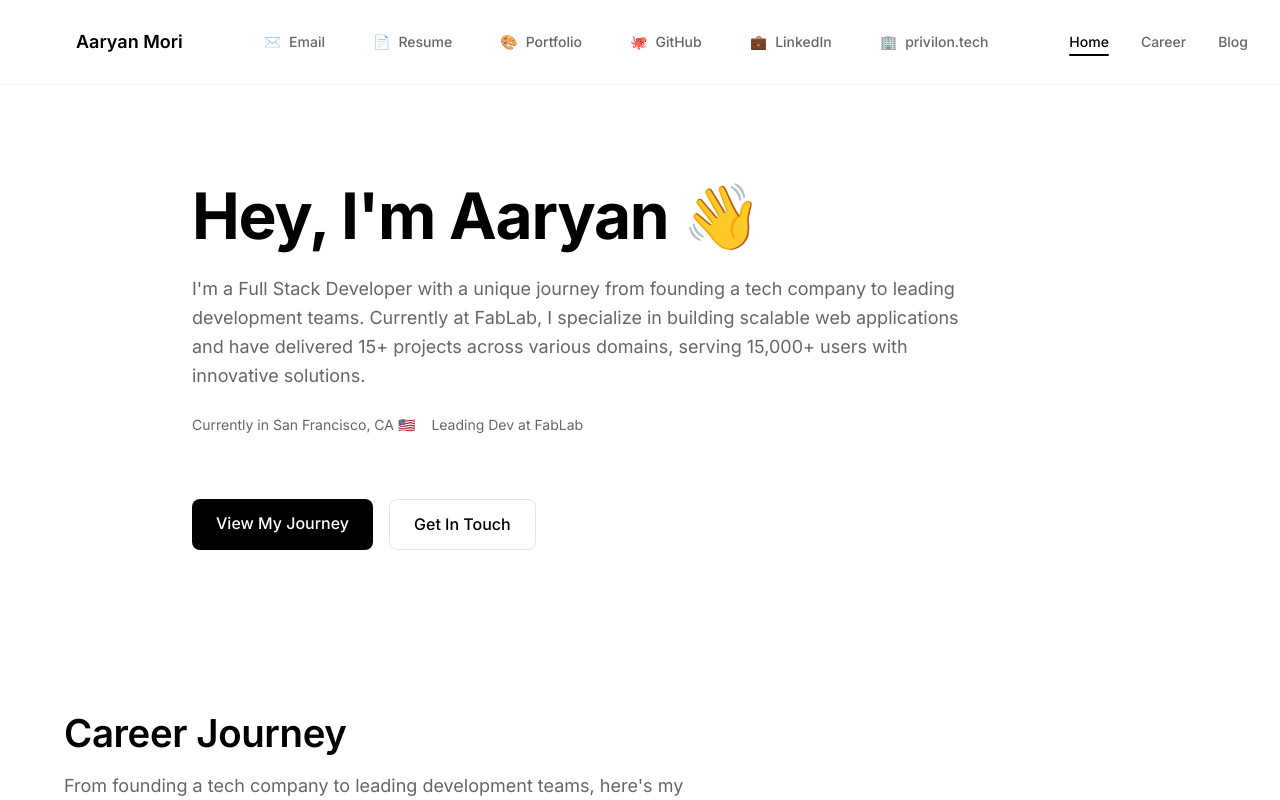
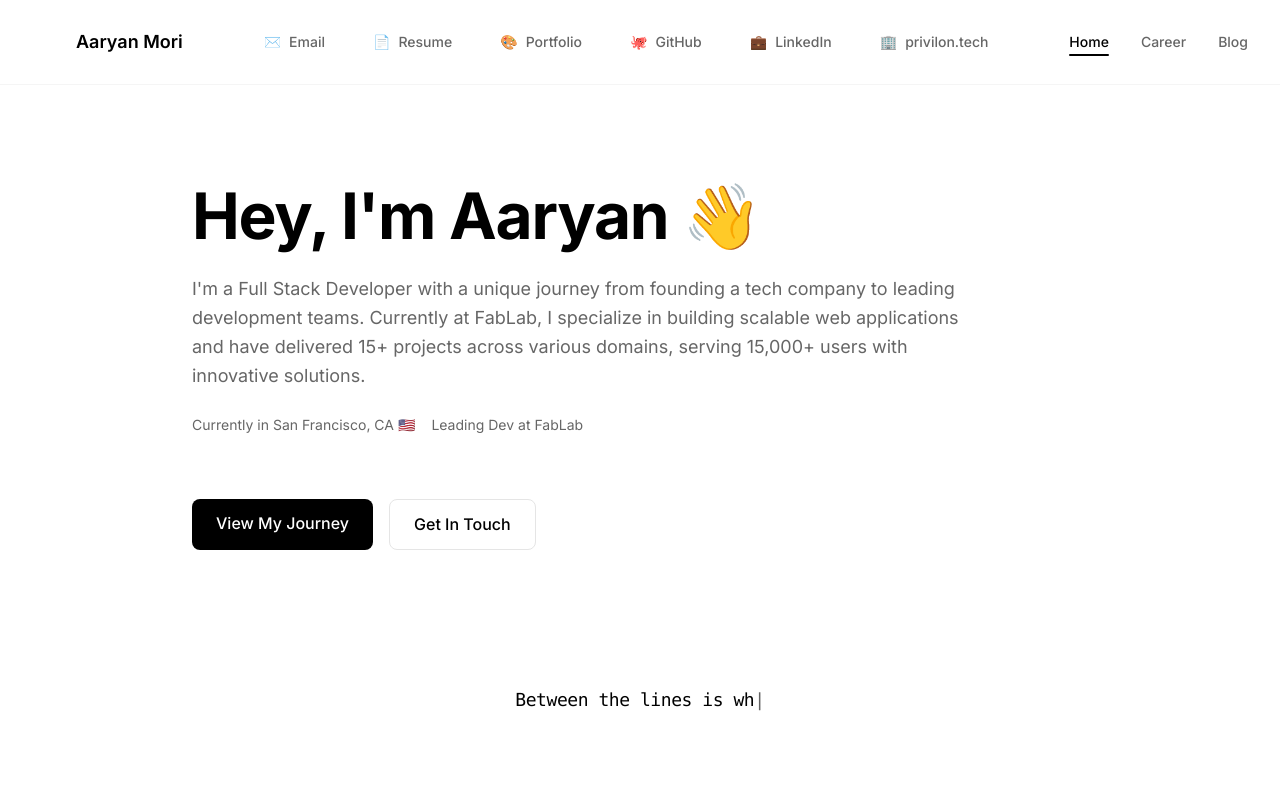
Before and after one commit to Moriyan1307/portfolio, a Next.js app: page / in a window 1280 px wide. Shown: the top 800 px of the page. Built offline with nearby package versions, Linux system fonts and the light colour scheme.

Commit message:
Adde taglines

```diff
--- a/src/app/page.tsx
+++ b/src/app/page.tsx
@@ -1,11 +1,49 @@
+"use client";
+
 import Link from "next/link";
+import { useState, useEffect } from "react";
+import { taglines } from "./taglines/taglines";
 
 export default function Page() {
-  // const currentTime = new Date().toLocaleTimeString("en-US", {
-  //   hour: "numeric",
-  //   minute: "2-digit",
-  //   hour12: true,
-  // });
+  const [currentTaglineIndex, setCurrentTaglineIndex] = useState(0);
+  const [currentText, setCurrentText] = useState("");
+  const [isDeleting, setIsDeleting] = useState(false);
+  const [isWaiting, setIsWaiting] = useState(false);
+
+  useEffect(() => {
+    const currentTagline = taglines[currentTaglineIndex];
+
+    if (isWaiting) {
+      const waitTimer = setTimeout(() => {
+        setIsWaiting(false);
+        setIsDeleting(true);
+      }, 3000); // Wait 2 seconds before deleting
+      return () => clearTimeout(waitTimer);
+    }
+
+    const speed = isDeleting ? 50 : 50; // Faster deletion, slower typing
+
+    const timer = setTimeout(() => {
+      if (!isDeleting) {
+        // Typing
+        if (currentText.length < currentTagline.length) {
+          setCurrentText(currentTagline.slice(0, currentText.length + 1));
+        } else {
+          setIsWaiting(true);
+        }
+      } else {
+        // Deleting
+        if (currentText.length > 0) {
+          setCurrentText(currentText.slice(0, -1));
+        } else {
+          setIsDeleting(false);
+          setCurrentTaglineIndex((prev) => (prev + 1) % taglines.length);
+        }
+      }
+    }, speed);
+
+    return () => clearTimeout(timer);
+  }, [currentText, isDeleting, isWaiting, currentTaglineIndex, taglines]);
 
   const technologyStacks = {
     Languages: [
@@ -103,6 +141,32 @@ export default function Page() {
             >
               Get In Touch
             </Link>
+          </div>
+        </div>
+      </section>
+
+      {/* Typewriter Taglines Section */}
+      {/* <section className="py-2">
+        <div className="max-w-4xl mx-auto text-center">
+          <div className="h-10 flex items-center justify-center">
+            <h2 className="text-1xl md:text-3xl lg:text-1xl font-light text-foreground">
+              <span className="font-mono">
+                {currentText}
+                <span className="animate-pulse text-accent">|</span>
+              </span>
+            </h2>
+          </div>
+        </div>
+      </section> */}
+
+      {/* Typewriter Taglines Section */}
+      <section className="py-8">
+        <div className="max-w-2xl mx-auto text-center px-4">
+          <div className="inline-block px-4 py-2 rounded-xl ">
+            <p className="text-sm sm:text-base md:text-lg font-normal text-muted-foreground tracking-tight font-mono">
+              {currentText}
+              <span className="animate-pulse text-accent">|</span>
+            </p>
           </div>
         </div>
       </section>
--- /dev/null
+++ b/src/app/taglines/taglines.tsx
@@ -0,0 +1,31 @@
+export const taglines = [
+  "Code whispers. I listen.",
+  "Between the lines is where I live.",
+  "Every line tells a story.",
+  "What's not said is everything.",
+  "Reading the world. Writing the future.",
+  "I translate human into digital.",
+  "Stories in syntax. Narratives in code.",
+  "Where elegant code meets human need.",
+  "Code with purpose. Design with soul.",
+  "Where elegant code meets human need.",
+  "Building tomorrow's experiences today.",
+  "Craft. Code. Create.",
+  "Engineering beauty into every pixel.",
+  "Simplicity is the ultimate sophistication.",
+  "Code that thinks. Design that feels.",
+  "Where art meets algorithm.",
+  "Obsessed with the details you'll never see.",
+  "Making the complex beautifully simple.",
+  "Solving problems you didn't know you had.",
+  "Code what users need, not what they ask for.",
+  "Finding elegance in the unspoken.",
+  "Building what's missing, not what's obvious.",
+  "Reading between the pixels.",
+  "Anticipating the need before the ask.",
+  "Where intuition meets implementation.",
+  "Crafting solutions for silent problems.",
+  "Decoding what users really want.",
+  "Engineering empathy into every interaction.",
+  "Seeing the unseen. Building the unbuilt.",
+];
```
